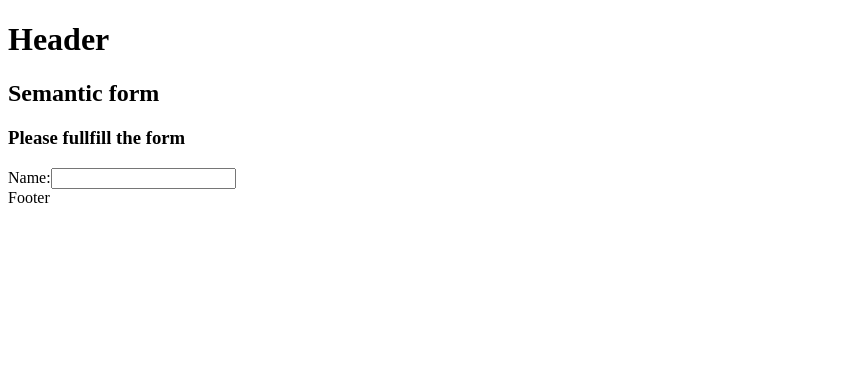
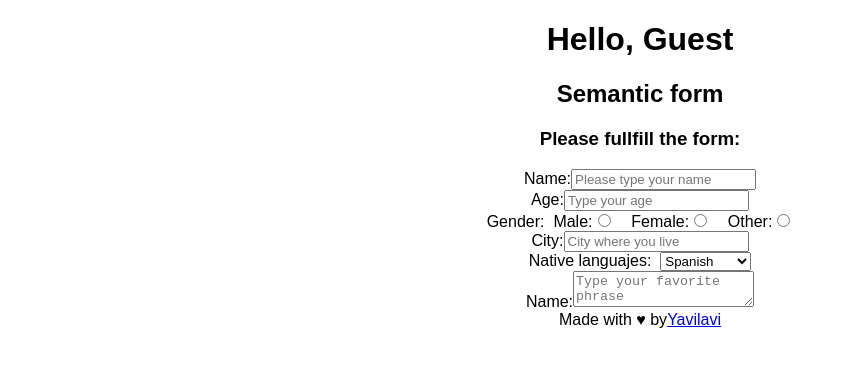
Before and after one commit to yavilavi/semantic-form, a React (Create React App) app: page / in a window 1280 px wide. Shown: the top 366 px of the page, without its empty margins (0-845 px from the left). Built offline with nearby package versions, Linux system fonts and the light colour scheme.

Commit message:
Form finished without styles

```diff
--- a/src/App.js
+++ b/src/App.js
@@ -2,6 +2,7 @@ import { useState } from "react";
 import Header from "./components/header";
 import Form from "./components/form";
 import Footer from "./components/footer";
+import "./styles.css";
 const App = () => {
   const [name, setName] = useState("");
   const onChange = (e) => {
@@ -10,7 +11,7 @@ const App = () => {
   return (
     <div className="App">
       <Header name={name} />
-      <Form onChange={onChange} />
+      <Form onChange={onChange} name={name} />
       <Footer />
     </div>
   );
--- a/src/components/footer.js
+++ b/src/components/footer.js
@@ -1,5 +1,12 @@
 const Footer = () => {
-  return <footer>Footer</footer>;
+  return (
+    <footer>
+      Made with ♥ by
+      <a href="https://github.com/yavilavi" targtr="_blank">
+        Yavilavi
+      </a>
+    </footer>
+  );
 };
 
 export default Footer;
--- a/src/components/form.js
+++ b/src/components/form.js
@@ -1,8 +1,8 @@
-const Form = ({ onChange }) => {
+const Form = ({ onChange, name }) => {
   return (
     <main className="form">
       <h2>Semantic form</h2>
-      <h3>Please fullfill the form</h3>
+      <h3>Please fullfill the form:</h3>
       <form
         onSubmit={(e) => {
           e.preventDefault();
@@ -12,8 +12,61 @@ const Form = ({ onChange }) => {
         <div className="form-group">
           <label>
             Name:
-            <input type="text" name="name" onChange={onChange} />
+            <input
+              type="text"
+              name="name"
+              onChange={onChange}
+              placeholder="Please type your name"
+              value={name}
+            />
           </label>
+        </div>
+        <div className="form-group">
+          <label>
+            Age:
+            <input type="number" name="age" placeholder="Type your age" />
+          </label>
+        </div>
+        <div className="form-group">
+          <label>
+            Gender:&nbsp;&nbsp;
+            <label>
+              Male:
+              <input type="radio" name="gender" value="male" />
+            </label>
+            &nbsp;&nbsp;&nbsp;&nbsp;
+            <label>
+              Female:
+              <input type="radio" name="gender" value="male" />
+            </label>
+            &nbsp;&nbsp;&nbsp;&nbsp;
+            <label>
+              Other:
+              <input type="radio" name="gender" value="male" />
+            </label>
+          </label>
+        </div>
+        <div className="form-group">
+          <label>
+            City:
+            <input type="text" name="city" placeholder="City where you live" />
+          </label>
+        </div>
+        <div className="form-group">
+          <label>
+            Native languajes:&nbsp;&nbsp;
+            <select name="languaje">
+              <option value="spanish">Spanish</option>
+              <option value="english">English</option>
+              <option value="portuguese">Portuguese</option>
+              <option value="french">French</option>
+              <option value="other">Other</option>
+            </select>
+          </label>
+        </div>
+        <div className="form-group">
+          <label>Name:</label>
+          <textarea name="phrase" placeholder="Type your favorite phrase" />
         </div>
       </form>
     </main>
--- a/src/components/header.js
+++ b/src/components/header.js
@@ -1,7 +1,7 @@
 const Header = ({ name }) => {
   return (
     <header className="header">
-      <h1>{name || "Header"}</h1>
+      <h1>Hello, {name || "Guest"}</h1>
     </header>
   );
 };
```
Also changed, not shown: src/components/footer.css (added), src/components/form.css (added), src/components/header.css (added).
